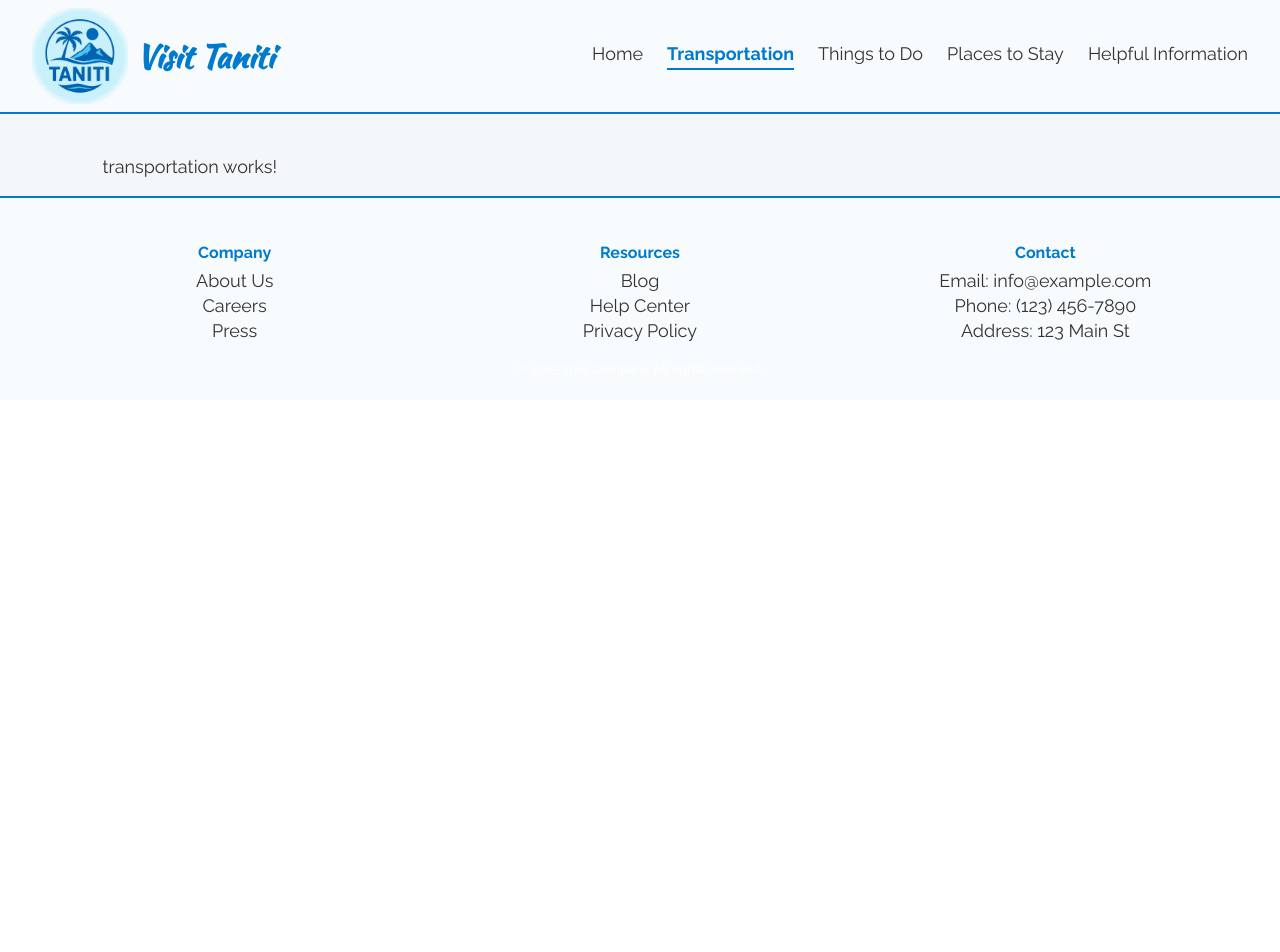
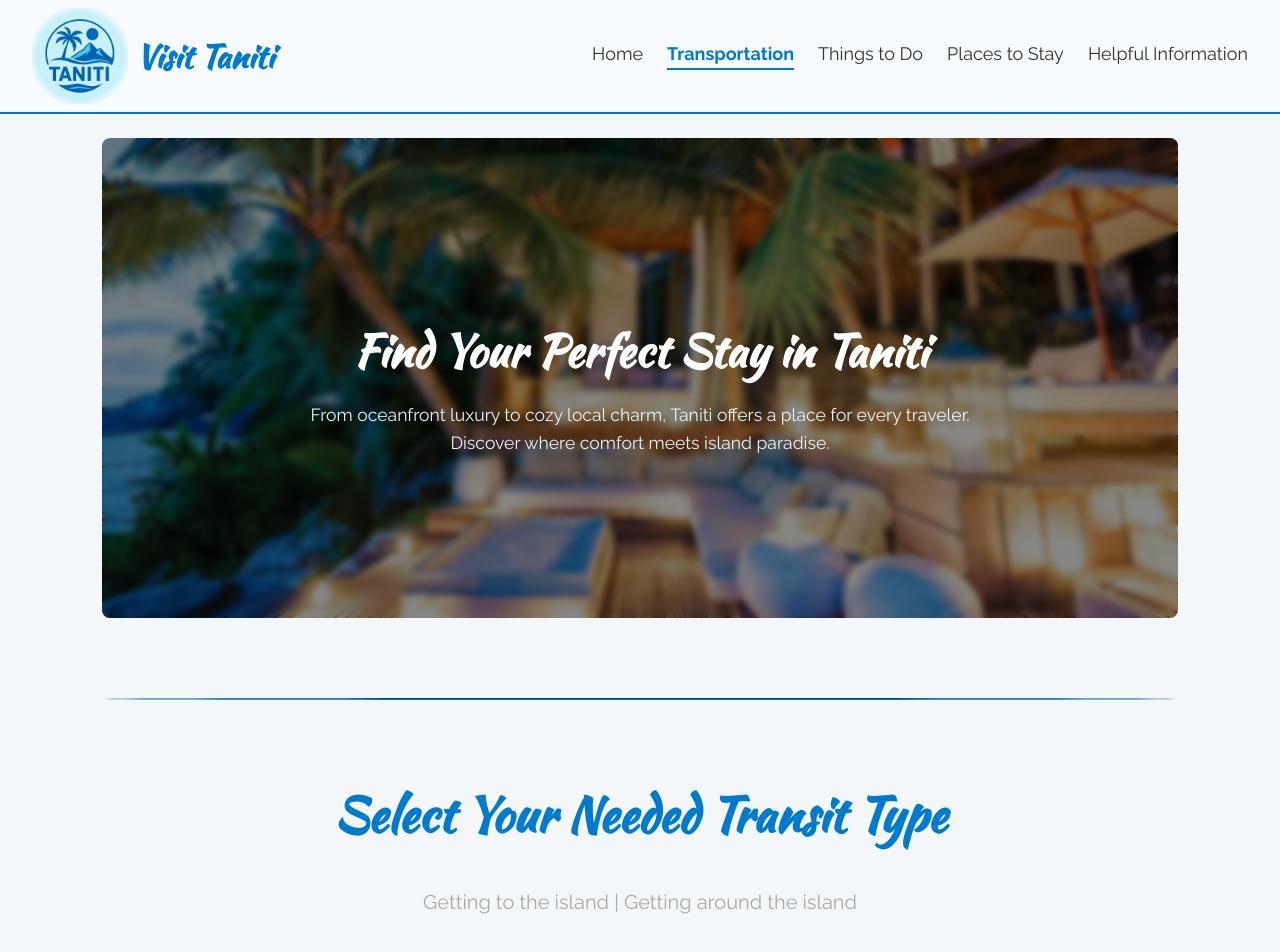
Before and after one commit to aarsen2/D479-Project, an Angular app: page /transportation in a window 1280 px wide. Shown: the top 952 px of the page. Before the commit the page ends 800 px from the top, so only its background shows below. Built offline with nearby package versions, Linux system fonts and the light colour scheme.

Commit message:
finished Transit page

```diff
--- /dev/null
+++ b/src/app/components/arrival-transit/arrival-transit.html
@@ -0,0 +1 @@
+<p>arrival-transit works!</p>
--- /dev/null
+++ b/src/app/components/public-transit/public-transit.html
@@ -0,0 +1 @@
+<p>public-transit works!</p>
--- a/src/app/pages/hotels/hotels.css
+++ b/src/app/pages/hotels/hotels.css
@@ -87,6 +87,7 @@ hr {
     aspect-ratio: 5/3;
     border-radius: 8px;
     text-align: justify;
+    object-fit: cover;
 }
 
 
--- a/src/app/pages/transportation/transportation.css
+++ b/src/app/pages/transportation/transportation.css
@@ -0,0 +1,87 @@
+
+
+/* ---------- landing Section ---------- */
+.transit-landing {
+  position: relative;
+  background: url("/assets/images/accomodations-landing.webp") center/cover no-repeat;
+  height: 60vh;
+  display: flex;
+  align-items: center;
+  justify-content: center;
+  text-align: center;
+  color: white;
+  overflow: hidden;
+      border-radius: 8px;
+
+}
+
+/* Dark blur overlay for readability */
+.transit-landing::before {
+  content: "";
+  position: absolute;
+  inset: 0;
+  background: rgba(0, 0, 0, 0.45);
+  backdrop-filter: blur(3px);
+  -webkit-backdrop-filter: blur(3px);
+}
+
+/* landing text content */
+.transit-landing .landing-content {
+  position: relative;
+  z-index: 1;
+  max-width: 700px;
+  padding: 2rem;
+  backdrop-filter: blur(2px); /* subtle polish */
+}
+
+/* Headline and paragraph styling */
+.transit-landing h1 {
+  font-size: 2.8rem;
+  color: var(--color-text-light);
+  margin-bottom: 1rem;
+  font-weight: 700;
+}
+
+.transit-landing p {
+  font-size: 1.1rem;
+  line-height: 1.6;
+  color: #e8f4fb;
+}
+
+hr {
+    margin-top: 5rem;
+    margin-bottom: 5rem;
+}
+
+.transit-selector {
+    margin-bottom: 5rem;
+}
+
+
+#transit-selector-header{
+    text-align: center;
+}
+
+.selector-buttons{
+    align-items: center;
+    justify-content: center;
+    text-align: center;
+}
+
+.selector-buttons a, #seperator {
+    text-decoration: none;
+    font-size: 1.25rem;
+    color: darkgray;
+}
+
+.selector-buttons a:hover {
+  color: var(--color-selected-text);
+  padding-bottom: 0.25rem;
+}
+
+.selector-buttons a.active {
+  color: var(--color-selected-text);
+  border-bottom: 2px solid var(--color-selected-text);
+  font-weight: bold;
+  padding-bottom: 0.25rem;
+}
--- a/src/app/pages/transportation/transportation.html
+++ b/src/app/pages/transportation/transportation.html
@@ -1 +1,24 @@
-<p>transportation works!</p>
+<section class="transit-landing">
+    <div class="landing-content">
+        <h1>Find Your Perfect Stay in Taniti</h1>
+        <p>
+            From oceanfront luxury to cozy local charm, Taniti offers a place for every traveler.
+            Discover where comfort meets island paradise.
+        </p>
+    </div>
+</section>
+
+<hr>
+
+
+<div class="transit-selector">
+<h2 id="transit-selector-header">Select Your Needed Transit Type</h2>
+    <div class="selector-buttons">
+        <a routerLink="/transportation/arrival-transit" routerLinkActive="active">Getting to the island</a>
+        <span id="seperator"> | </span>
+        <a routerLink="/transportation/public-transit" routerLinkActive="active">Getting around the island</a>
+    </div>
+</div>
+
+
+<router-outlet></router-outlet>
--- a/src/app/pages/transportation/transportation.ts
+++ b/src/app/pages/transportation/transportation.ts
@@ -1,8 +1,9 @@
 import { Component } from '@angular/core';
+import { RouterModule, RouterOutlet } from '@angular/router';
 
 @Component({
   selector: 'app-transportation',
-  imports: [],
+  imports: [RouterOutlet, RouterModule],
   templateUrl: './transportation.html',
   styleUrl: './transportation.css'
 })
```
Also changed, not shown: src/app/app.routes.ts (+6 -1 lines), src/app/components/arrival-transit/arrival-transit.ts (added, +11 -0 lines), src/app/components/public-transit/public-transit.ts (added, +11 -0 lines), src/app/components/arrival-transit/arrival-transit.css (added), src/app/components/public-transit/public-transit.css (added), 2 other files (tests, documents, lock files or other folders).
